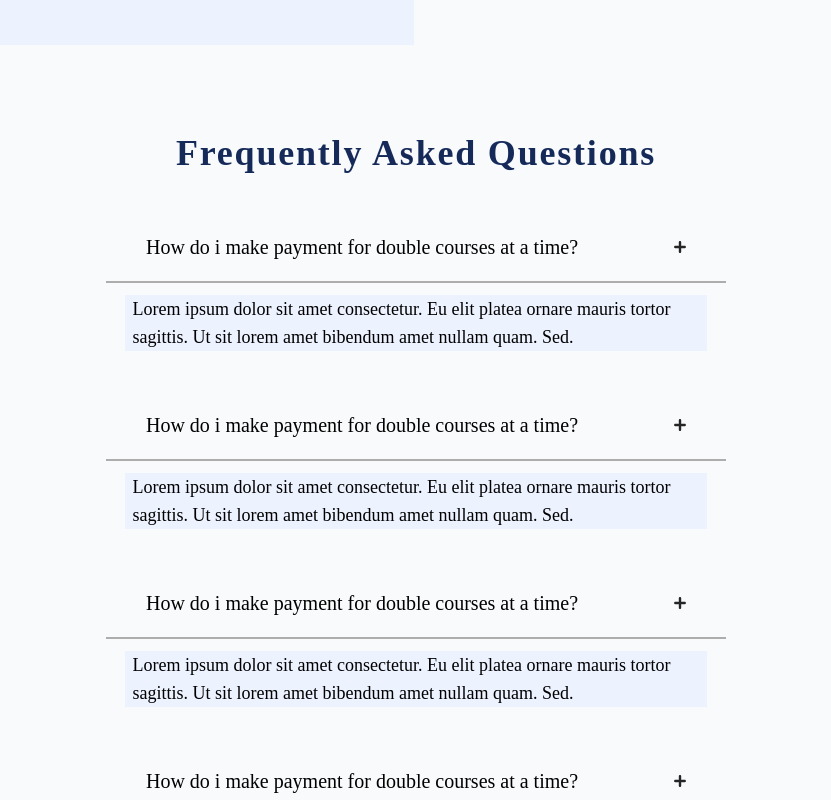
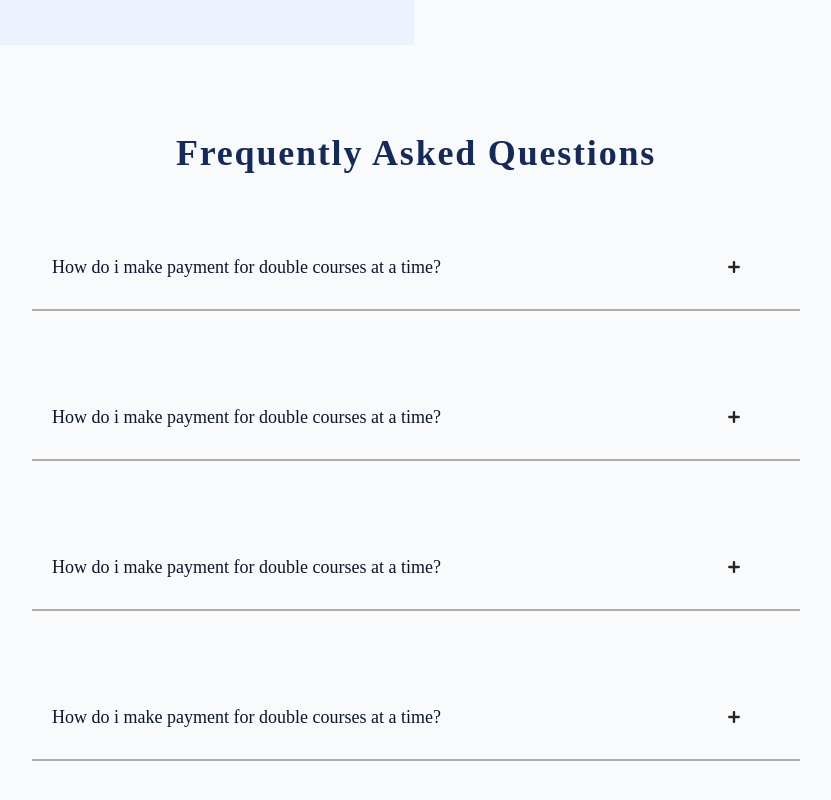
Before and after one commit to Balsuni/bals-university, a Next.js app: page /affiliate in a window 1280 px wide. Shown: the part 3020-3820 px from the top of the page, without its empty margins (224-1055 px from the left). Built offline with nearby package versions, Linux system fonts and the light colour scheme.

Commit message:
chore:added interactivity at faq section on affiliate page

```diff
--- a/src/pages/affiliate.tsx
+++ b/src/pages/affiliate.tsx
@@ -1,7 +1,53 @@
-import React from 'react'
+import React, { useState } from 'react'
 import Layout from "@/components/layout";
 import styles from "../styles/pageHeaderImage.module.scss";
 import InstructorCard from "@/components/course-details/instructor";
+
+type Props = {
+    title: string;
+    content: string;
+  };
+
+  const Faq = (props: Props) => {
+    const [isOpen, setIsOpen] = useState(false);
+
+    const toggleOpen = () => {
+      console.log("clicked");
+      setIsOpen(!isOpen);
+    };
+
+    return (
+      <>
+      <div
+        onClick={toggleOpen}
+        className="flex flex-row items-center justify-between w-full border-b-2 border-lineColor px-2 sm:p-5"
+      >
+        <p  className="text-darkblue-800 font-medium tracking-normal text-md lg:text-lg pr-3">
+          {props.title}
+        </p>
+        {isOpen ? (
+          <img
+            src="/assets/faqdashicon.svg"
+            className="py-4 px-5 mr-5 ml-auto sm:ml-10"
+            alt=""
+          />
+        ) : (
+          <img
+            src="/assets/faqplusicon.svg"
+            className="py-4 px-5 mr-5 ml-auto sm:ml-10"
+            alt=""
+          />
+        )}
+      </div>
+
+      {isOpen && (
+        <div className="w-full mr-20 pl-2 lg:pl-2 pr-16 bg-darkblue-50 py-2">
+          <p className="">{props.content}</p>
+        </div>
+      )}
+      </>
+    );
+  };
 
 const affiliate = () => {
 
@@ -230,26 +276,18 @@ const affiliate = () => {
 
 
         <section className="flex flex-col items-center justify-center px-5 sm:px-12 md:px-14 lg:px-16 xl:px-16 mt-10">
-          <h5 className="text-darkblue-500 font-semibold text-2xl sm:text-3xl md:sm:text-4xl mt-12 tracking-wider text-center">
+          <h5 className="text-darkblue-500 font-semibold text-2xl sm:text-3xl md:sm:text-4xl mt-12 tracking-wider text-center pb-10">
             Frequently Asked Questions
           </h5>
-          <div className="flex flex-col gap-10 mt-10 mb-5">
+          <div className="flex w-full flex-col gap-10 ml-auto mr-auto items-center">
+
       {faqData.map((data) => {
             return (
-                <div className="flex flex-col w-fit" key={data.id}>
-                  <div className="flex gap-5 lg:gap-14 flex-row lg:justify-between w-fit border-b-2 border-lineColor  p-5 md:px-10  ml-auto mr-auto">
-                    <p className="font-normal text-xl">{data.title}</p>
-                    <img
-                      src="/assets/plusicon.svg"
-                      className="ml-5 sm:ml-10"
-                      alt=""
-                    />
-                  </div>
-                  <div className="w-full ml-3 mr-3 sm:w-fit sm:ml-5 sm:mr-5 md:w-9/12 lg:w-7/12 break-words md:ml-auto md:mr-auto mt-3 bg-darkblue-50">
-                    <p className="break-words text-lg font-normal ml-2 mr-2">
-                      {data.content}
-                    </p>
-                  </div>
+              <div
+                className="flex flex-col gap-5 lg:gap-7 w-fit sm:w-8/12 md:w-9/12 xl:w-6/12  p-0 py-3 md:px-12 ml-2 mr-2"
+                key={data.id}
+              >
+                <Faq title={data.title} content={data.content} />
               </div>
             );
           })}
```
Lines whose indentation alone changed are shown as unchanged.
